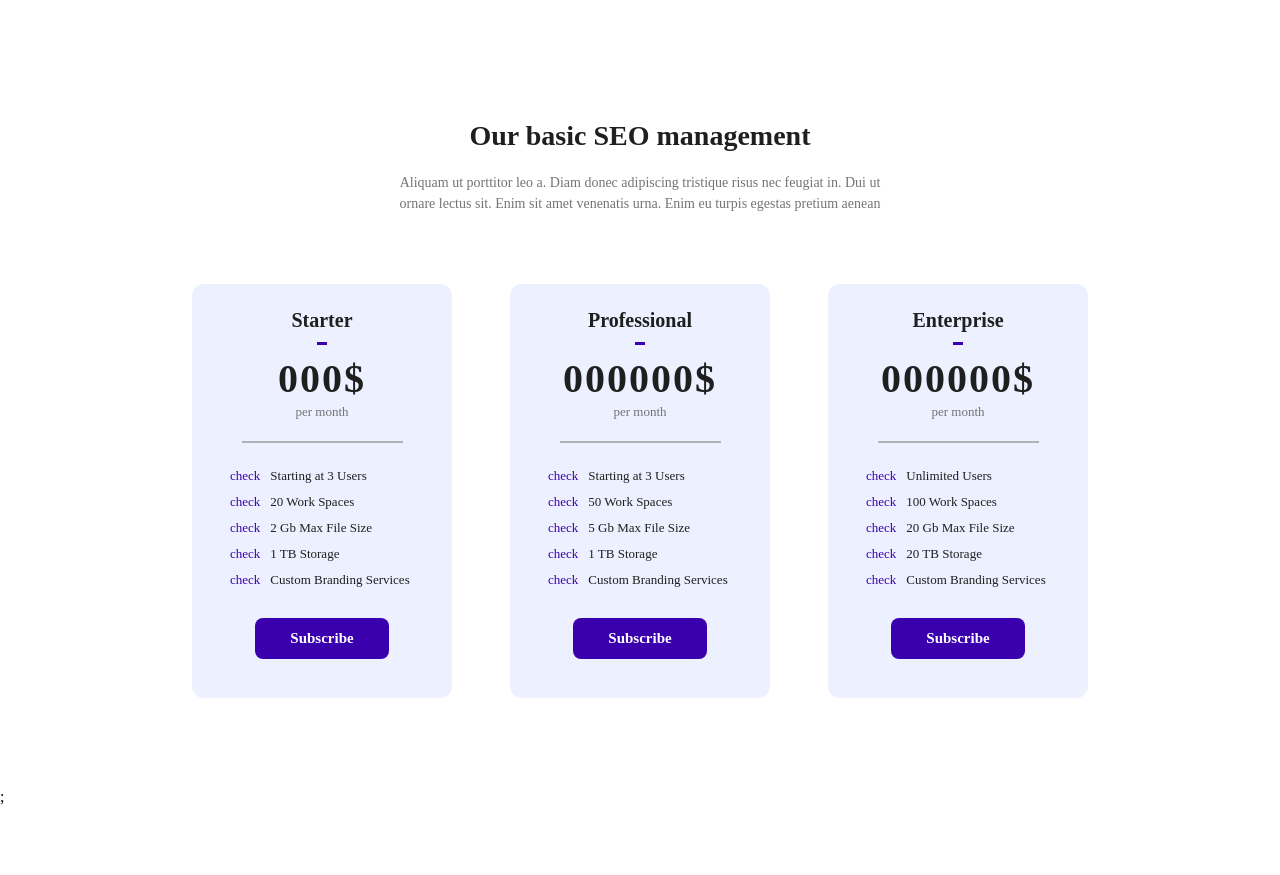
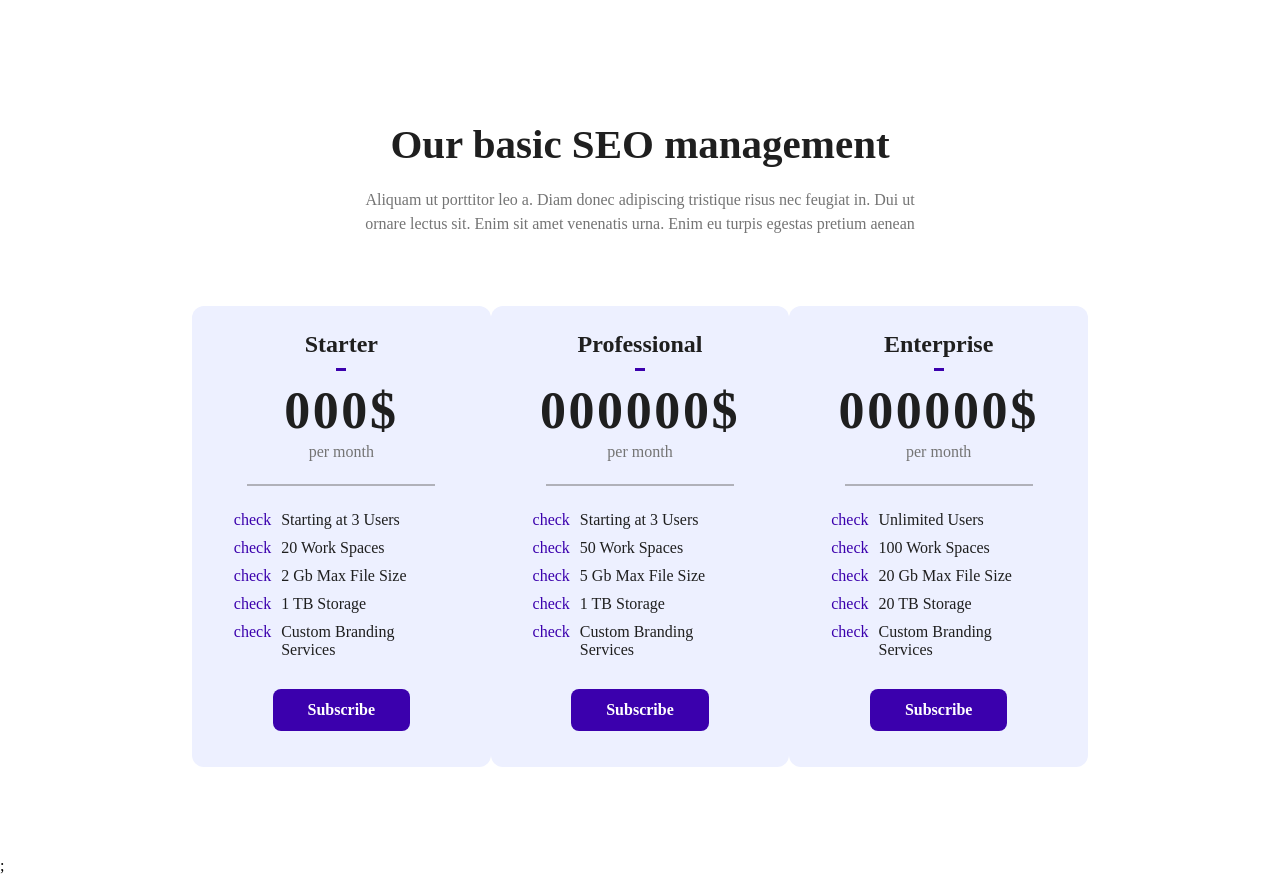
Before and after one commit to LTWIM/ssumco_public, a Next.js app: page / in a window 1280 px wide. Shown: the part 3440-4315 px from the top of the page. Before the commit the page ends 4246 px from the top, so only its background shows below. Built offline with nearby package versions, Linux system fonts and the light colour scheme.

Commit message:
edit : card

```diff
--- a/styles/module_stylesheets/priceCardBanner.module.scss
+++ b/styles/module_stylesheets/priceCardBanner.module.scss
@@ -14,17 +14,17 @@
   .PriceCardBanner__header{
     width: fit-content;
     margin: auto;
-    font-size: 28px;
+    font-size: 41px;
     font-weight: bold;
     text-align: center;
     color: #1f1f1f;
   }
   .PriceCardBanner__body{
-    font-size: 14px;
+    font-size: 16px;
     line-height: 1.5;
     text-align: center;
     color: #747474;
-    max-width: 500px;
+    max-width: 550px;
     margin: auto;
     margin-top: 20px;
     margin-bottom: 20px;
@@ -43,14 +43,14 @@
     border-left: 15px solid rgba(0,0,0,0);
     border-right: 15px solid rgba(0,0,0,0);
     background-color: #edf0ff;
-    width: 260px;
+    width: 320px;
     border-radius: 12px;
     display: flex;
     flex-direction: column;
-    max-height: 414px;
+    max-height: 461px;
     margin-top: 0;
     .PriceCardBanner__card__tier{
-      font-size: 20px;
+      font-size: 24px;
       font-weight: bold;
       text-align: center;
       color: #1f1f1f;
@@ -75,13 +75,13 @@
     }
     .PriceCardBanner__card__price{
       text-align: center;
-      font-size: 40px;
+      font-size: 52px;
       letter-spacing: 0.05em;
       font-weight: bold;
       color: #1f1f1f;
     }
     .PriceCardBanner__card__per{
-      font-size: 13px;
+      font-size: 16px;
       line-height: 1.5;
       text-align: center;
       color: #747474;
@@ -99,13 +99,13 @@
 
     }
     .PriceCardBanner__check{
-      font-size: 13px;
+      font-size: 16px;
       color: #3b00ad;
       width: fit-content;
       margin-right: 10px;
     }
     .PriceCardBanner__list{
-      font-size: 13px;
+      font-size: 16px;
       color: #1f1f1f;
     }
     .PriceCardBanner__subscribe{
@@ -115,7 +115,7 @@
       background-color: #3b00ad;
       padding: 12px 35px;
       color: #ffffff;
-      font-size: 15px;
+      font-size: 16px;
       font-weight: bold;
       border-radius: 8px;
       cursor: pointer;
```
